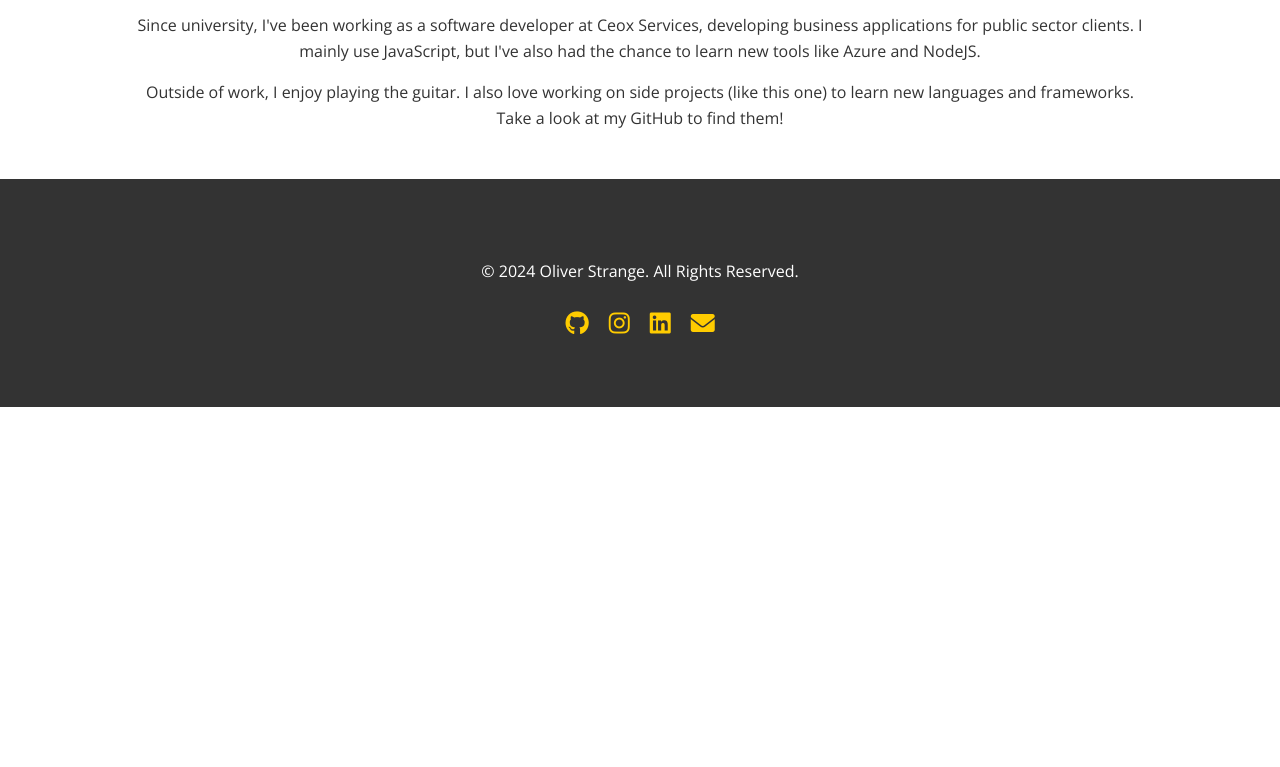
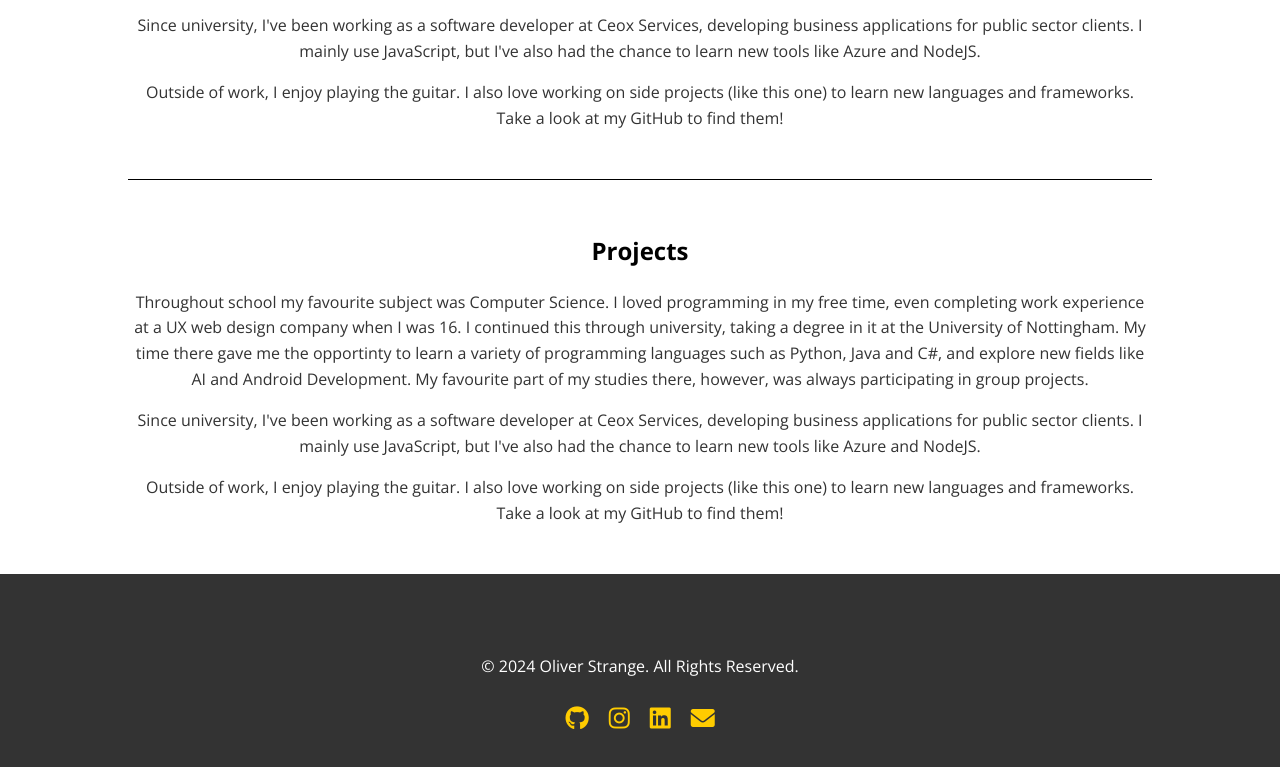
Before and after one commit to Strange-Works/WebsitePortfolio, a plain HTML site: page index.html in a window 1280 px wide. Shown: the part 1483-2250 px from the top of the page. Before the commit the page ends 1890 px from the top, so only its background shows below. Drawn offline with nearby package versions, Linux system fonts and the light colour scheme.

Commit message:
feat:Projects section

```diff
--- a/index.html
+++ b/index.html
@@ -37,6 +37,7 @@
           <li><a href="#home">Home</a></li>
           <li><a href="#about">About Me</a></li>
           <li><a href="#fencing">Fencing</a></li>
+          <li><a href="#projects">Projects</a></li>
           <li>
             <a
               href="assets/CV-OliverStrange.pdf"
@@ -115,6 +116,31 @@
       </p>
     </section>
 
+    <section id="projects" class="container">
+      <h2>Projects</h2>
+      <p>
+        Throughout school my favourite subject was Computer Science. I loved
+        programming in my free time, even completing work experience at a UX web
+        design company when I was 16. I continued this through university,
+        taking a degree in it at the University of Nottingham. My time there
+        gave me the opportinty to learn a variety of programming languages such
+        as Python, Java and C#, and explore new fields like AI and Android
+        Development. My favourite part of my studies there, however, was always
+        participating in group projects.
+      </p>
+      <p>
+        Since university, I've been working as a software developer at Ceox
+        Services, developing business applications for public sector clients. I
+        mainly use JavaScript, but I've also had the chance to learn new tools
+        like Azure and NodeJS.
+      </p>
+      <p>
+        Outside of work, I enjoy playing the guitar. I also love working on side
+        projects (like this one) to learn new languages and frameworks. Take a
+        look at my GitHub to find them!
+      </p>
+    </section>
+
     <footer>
       <div class="container">
         <p>&copy; 2024 Oliver Strange. All Rights Reserved.</p>
```
